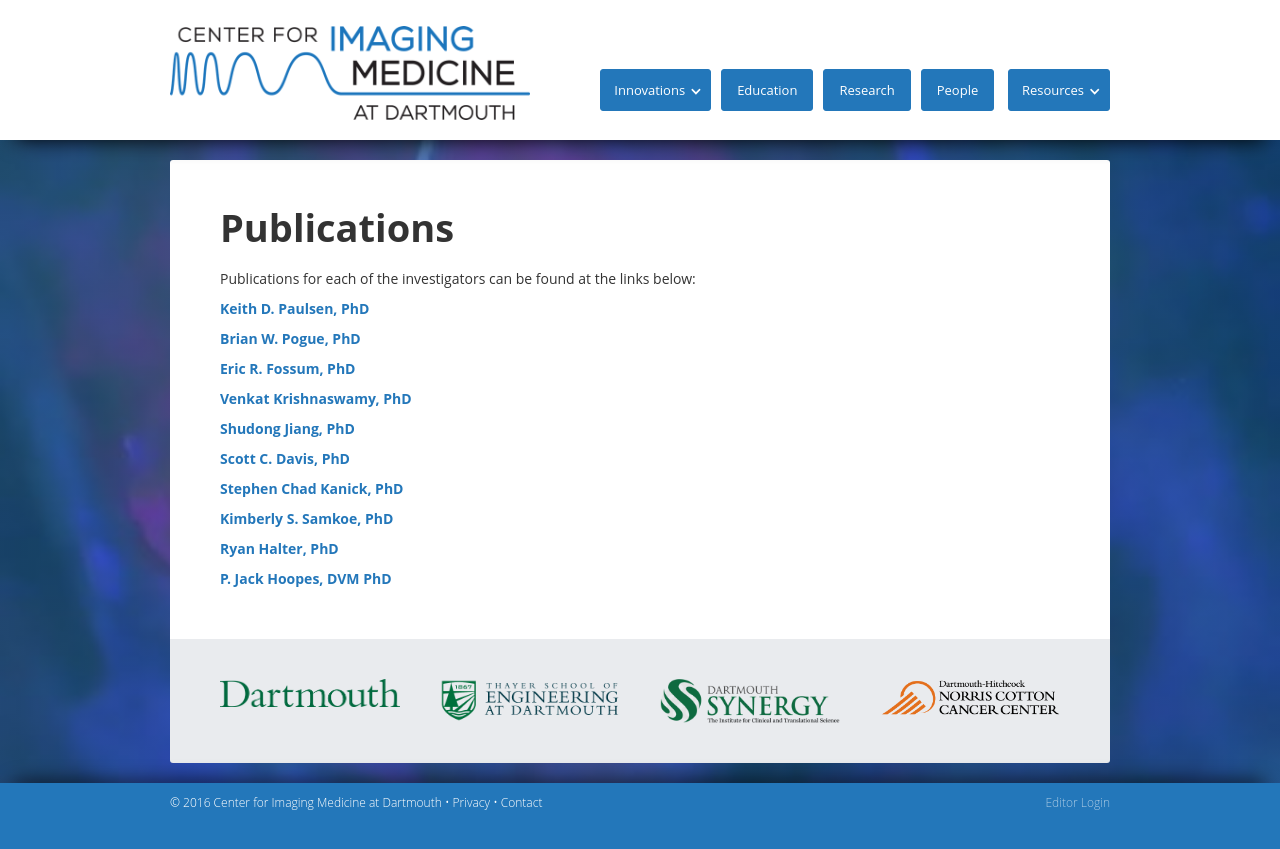
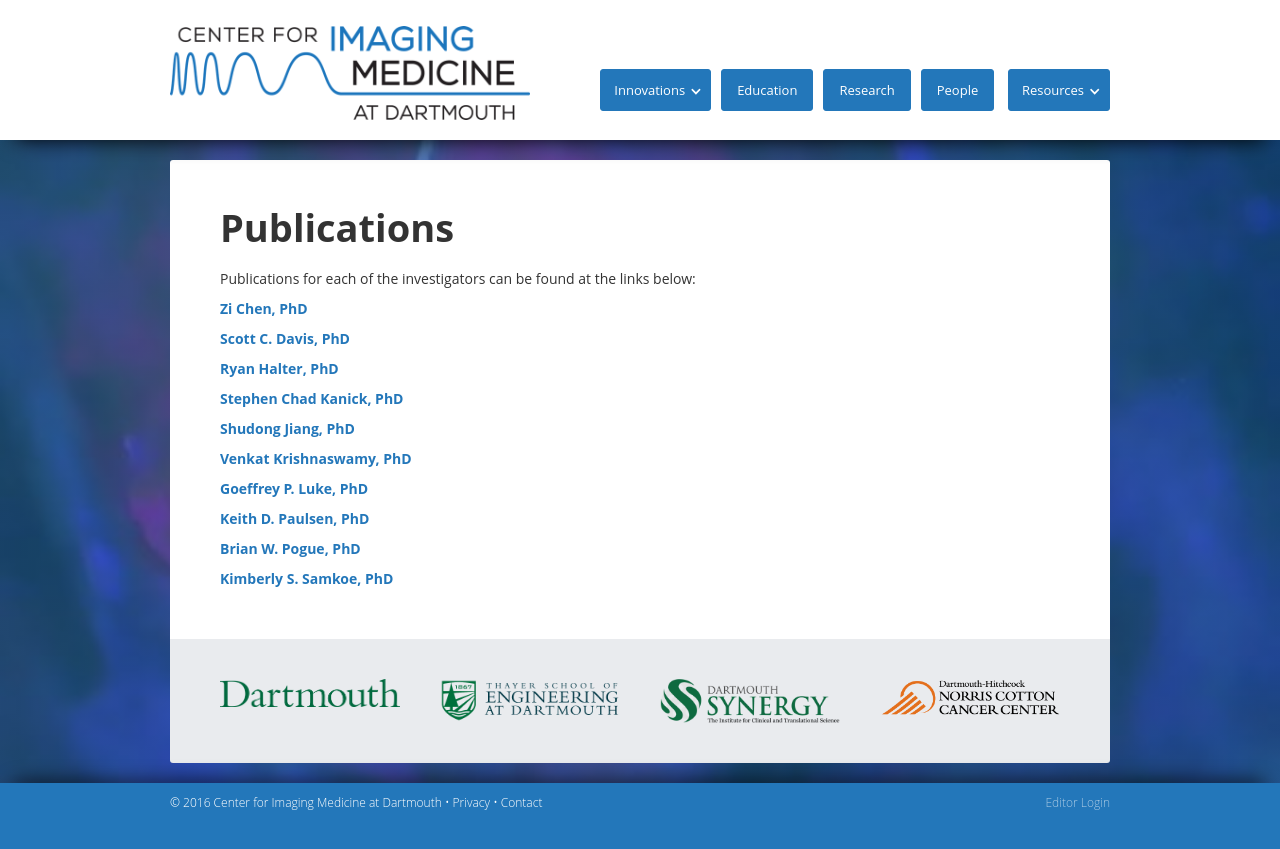
Before and after one commit to thayer/cim, a Jekyll site: the page publications.html, which Jekyll copies as it is, in a window 1280 px wide. Shown: the top 849 px of the page. Built offline with Jekyll 4.4.1, drawn with Linux system fonts in a browser that asks for light colours.

Commit message:
Updated 'publications.html' via CloudCannon

```diff
--- a/publications.html
+++ b/publications.html
@@ -3,14 +3,14 @@
 <!-- Last Published: Fri Apr 29 2016 13:06:42 GMT+0000 (UTC) -->
 <html data-wf-site="56a6717cf7361fff543b6a50" data-wf-page="56ab869b6204e5ff5f8b638d">
 <head>
-  <meta charset="utf-8">
+  <meta charset="utf-8" />
   <title>Publications</title>
-  <meta property="og:title" content="Publications">
-  <meta name="viewport" content="width=device-width, initial-scale=1">
-  <meta name="generator" content="Webflow">
-  <link rel="stylesheet" type="text/css" href="css/normalize.css">
-  <link rel="stylesheet" type="text/css" href="css/webflow.css">
-  <link rel="stylesheet" type="text/css" href="css/center-for-imaging-medicine.webflow.css">
+  <meta property="og:title" content="Publications" />
+  <meta name="viewport" content="width=device-width, initial-scale=1" />
+  <meta name="generator" content="Webflow" />
+  <link rel="stylesheet" type="text/css" href="css/normalize.css" />
+  <link rel="stylesheet" type="text/css" href="css/webflow.css" />
+  <link rel="stylesheet" type="text/css" href="css/center-for-imaging-medicine.webflow.css" />
   <script src="https://ajax.googleapis.com/ajax/libs/webfont/1.4.7/webfont.js"></script>
   <script>
     WebFont.load({
@@ -20,8 +20,8 @@
     });
   </script>
   <script type="text/javascript" src="js/modernizr.js"></script>
-  <link rel="shortcut icon" type="image/x-icon" href="images/CIM-32x32.png">
-  <link rel="apple-touch-icon" href="images/CIM-256x256.png">
+  <link rel="shortcut icon" type="image/x-icon" href="images/CIM-32x32.png" />
+  <link rel="apple-touch-icon" href="images/CIM-256x256.png" />
 </head>
 <body class="body">
   <div class="w-section headsection">
@@ -57,46 +57,25 @@
     <div class="w-container page">
       <h1 class="heading1">Publications</h1>
       <div class="single-width">
-        <div class="w-richtext editable">
-          <p>Publications for each of the investigators can be found at the links below:</p>
-          <p><strong><a href="http://www.ncbi.nlm.nih.gov/pubmed/?term=paulsen+kd">Keith D. Paulsen, PhD</a></strong>
-          </p>
-          <p><strong><a href="http://www.ncbi.nlm.nih.gov/pubmed/?term=pogue+bw">Brian W. Pogue, PhD</a></strong>
-          </p>
-          <p><strong><a href="https://scholar.google.com/scholar?hl=en&amp;q=fossum+er&amp;btnG=&amp;as_sdt=1%2C30&amp;as_sdtp=">Eric R. Fossum, PhD</a></strong>
-          </p>
-          <p><strong><a href="http://www.ncbi.nlm.nih.gov/pubmed/?term=krishnaswamy+v">Venkat Krishnaswamy, PhD</a></strong>
-          </p>
-          <p><strong><a href="http://www.ncbi.nlm.nih.gov/pubmed/?term=jiang+s+and+dartmouth">Shudong Jiang, PhD</a></strong>
-          </p>
-          <p><strong><a href="http://www.ncbi.nlm.nih.gov/pubmed/?term=davis+sc+and+dartmouth">Scott C. Davis, PhD</a></strong>&nbsp;</p>
-          <p><strong><a href="http://www.ncbi.nlm.nih.gov/pubmed/?term=kanick+sc">Stephen&nbsp;Chad Kanick, PhD</a></strong>
-          </p>
-          <p><strong><a href="http://www.ncbi.nlm.nih.gov/pubmed/?term=samkoe+s">Kimberly S. Samkoe, PhD</a></strong>
-          </p>
-          <p><strong><a href="http://www.ncbi.nlm.nih.gov/pubmed/?term=halter+r+and+dartmouth">Ryan Halter, PhD</a></strong>
-          </p>
-          <p><strong><a href="http://www.ncbi.nlm.nih.gov/pubmed/?term=hoopes+pj">P. Jack Hoopes, DVM PhD</a>&nbsp;</strong>
-          </p>
-        </div>
+        <div class="w-richtext editable"><p>Publications for each of the investigators can be found at the links below:</p><p><strong></strong></p><p><strong></strong></p><p><strong></strong></p><p><a href="http://sites.dartmouth.edu/zichen/publications/"><strong>Zi Chen, PhD</strong></a></p><p><strong><a href="http://www.ncbi.nlm.nih.gov/pubmed/?term=davis+sc+and+dartmouth">Scott C. Davis, PhD</a></strong>&nbsp;</p><p><strong><a href="http://www.ncbi.nlm.nih.gov/pubmed/?term=halter+r+and+dartmouth">Ryan Halter, PhD</a></strong></p><p><strong><a href="http://www.ncbi.nlm.nih.gov/pubmed/?term=kanick+sc">Stephen Chad Kanick, PhD</a></strong></p><p><strong><a href="http://www.ncbi.nlm.nih.gov/pubmed/?term=jiang+s+and+dartmouth">Shudong Jiang, PhD</a></strong></p><p><strong><a href="http://www.ncbi.nlm.nih.gov/pubmed/?term=krishnaswamy+v">Venkat Krishnaswamy, PhD</a></strong></p><p><a href="https://www.ncbi.nlm.nih.gov/pubmed/?term=luke+g+p"><strong>Goeffrey P. Luke, PhD</strong></a></p><p><strong><a href="http://www.ncbi.nlm.nih.gov/pubmed/?term=paulsen+kd">Keith D. Paulsen, PhD</a></strong></p><p><strong></strong><strong><a href="http://www.ncbi.nlm.nih.gov/pubmed/?term=pogue+bw">Brian W. Pogue, PhD</a></strong></p><p><strong></strong><strong><a href="http://www.ncbi.nlm.nih.gov/pubmed/?term=samkoe+s">Kimberly S. Samkoe, PhD</a></strong></p></div>
       </div>
     </div>
     <div class="w-container logobar">
       <div class="w-row">
         <div class="w-col w-col-3 w-col-small-3 w-col-tiny-6">
-          <a href="http://dartmouth.edu" target="_blank" class="w-inline-block"><img src="images/Dartmouth_Wordmark_Web.png" class="w-preserve-3d sponsorlogo">
+          <a href="http://dartmouth.edu" target="_blank" class="w-inline-block"><img src="images/Dartmouth_Wordmark_Web.png" class="w-preserve-3d sponsorlogo" />
           </a>
         </div>
         <div class="w-col w-col-3 w-col-small-3 w-col-tiny-6">
-          <a href="http://engineering.dartmouth.edu" target="_blank" class="w-inline-block"><img width="100%" src="images/ThayerLogo_Horz_Color.png" class="sponsorlogo">
+          <a href="http://engineering.dartmouth.edu" target="_blank" class="w-inline-block"><img width="100%" src="images/ThayerLogo_Horz_Color.png" class="sponsorlogo" />
           </a>
         </div>
         <div class="w-col w-col-3 w-col-small-3 w-col-tiny-6">
-          <a href="https://synergy.dartmouth.edu" target="_blank" class="w-inline-block"><img src="images/synergy.png" class="sponsorlogo">
+          <a href="https://synergy.dartmouth.edu" target="_blank" class="w-inline-block"><img src="images/synergy.png" class="sponsorlogo" />
           </a>
         </div>
         <div class="w-col w-col-3 w-col-small-3 w-col-tiny-6">
-          <a href="http://cancer.dartmouth.edu" target="_blank" class="w-inline-block"><img src="images/nccc.png" class="sponsorlogo">
+          <a href="http://cancer.dartmouth.edu" target="_blank" class="w-inline-block"><img src="images/nccc.png" class="sponsorlogo" />
           </a>
         </div>
       </div>
```
